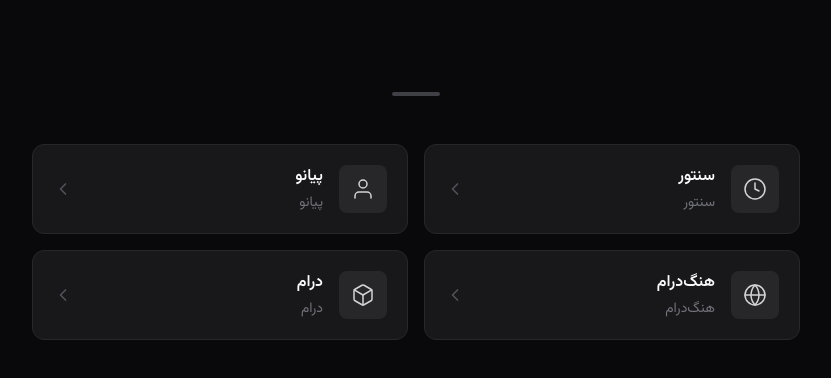
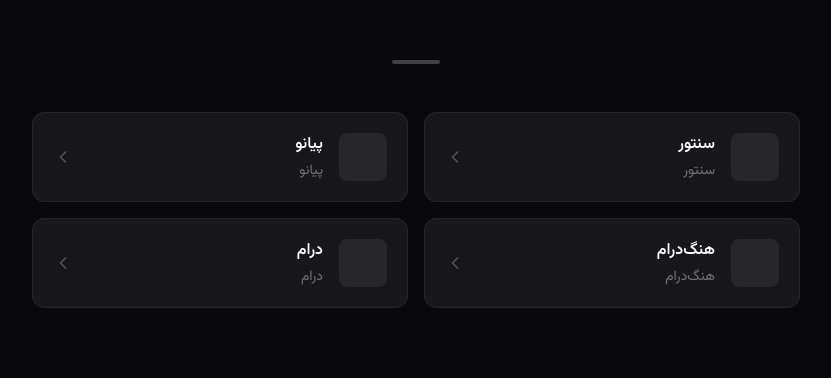
Before and after one commit to artorki/ARI, a plain HTML site: page index.html in a window 1280 px wide. Shown: the part 196-574 px from the top of the page, without its empty margins (224-1055 px from the left). Drawn offline with nearby package versions, Linux system fonts and the light colour scheme.

Commit message:
Update index.html

```diff
--- a/index.html
+++ b/index.html
@@ -92,6 +92,8 @@
         </div>
 
         <!-- Footer -->
+        <footer class="mt-16 text-center fade-in" style="animation-delay: 0.9s;">
+        </footer>
 
     </div>
 
@@ -105,25 +107,21 @@
                 title: 'سنتور',
                 desc: 'سنتور',
                 url: 'Santoor.html',
-                icon: `<circle cx="12" cy="12" r="10"/><polyline points="12 6 12 12 16 14"/>`
             },
             {
                 title: 'پیانو',
                 desc: 'پیانو',
                 url: 'Piano.html',
-                icon: `<path d="M20 21v-2a4 4 0 0 0-4-4H8a4 4 0 0 0-4 4v2"/><circle cx="12" cy="7" r="4"/>`
             },
             {
                 title: 'هنگ‌درام',
                 desc: 'هنگ‌درام',
                 url: 'Hangdrum.html',
-                icon: `<circle cx="12" cy="12" r="10"/><line x1="2" y1="12" x2="22" y2="12"/><path d="M12 2a15.3 15.3 0 0 1 4 10 15.3 15.3 0 0 1-4 10 15.3 15.3 0 0 1-4-10 15.3 15.3 0 0 1 4-10z"/>`
             },
             {
                 title: 'درام',
                 desc: 'درام',
                 url: 'Drum.html',
-                icon: `<path d="M21 16V8a2 2 0 0 0-1-1.73l-7-4a2 2 0 0 0-2 0l-7 4A2 2 0 0 0 3 8v8a2 2 0 0 0 1 1.73l7 4a2 2 0 0 0 2 0l7-4A2 2 0 0 0 21 16z"/><polyline points="3.27 6.96 12 12.01 20.73 6.96"/><line x1="12" y1="22.08" x2="12" y2="12"/>`
             }
         ];
 
```
